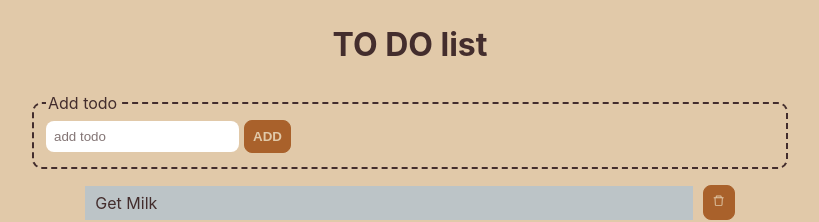
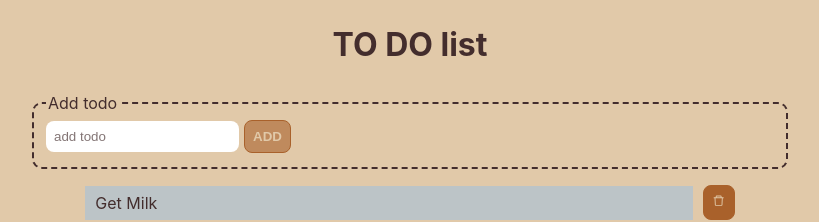
Before and after one commit to EgleUrbone/Todos-app, a React app: page / in a window 1280 px wide. In both pictures the pointer is over the button "ADD". Shown: the top 222 px of the page, without its empty margins (230-1049 px from the left). Built offline with nearby package versions, Linux system fonts and the light colour scheme; the HTML template or start-up script is replaced by a standard one.

Commit message:
btn hover

```diff
--- a/src/index.css
+++ b/src/index.css
@@ -17,3 +17,7 @@
   color: #E1C9A9;
   font-weight: bold;
 }
+
+.btn:hover {
+  background-color: #a9622b9a;
+}
```
